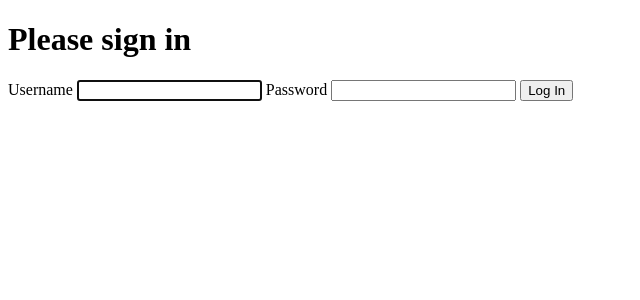
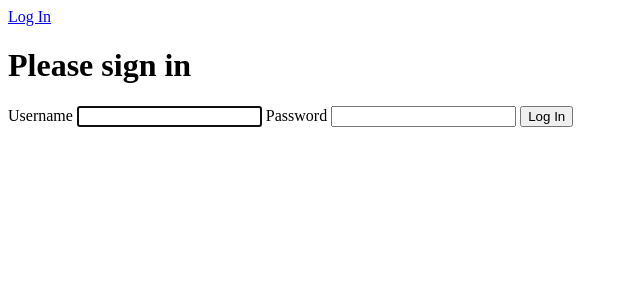
Before and after one commit to cabuki/potato-sales, a Symfony app: template templates/security/login.html.twig in a window 1280 px wide. Shown: the top 300 px of the page, without its empty margins (0-640 px from the left). Run offline with Twig, Linux system fonts and the light colour scheme; the template is opened without the code that fills it, so the values that code supplies are empty; some libraries are stand-ins or nearby versions.

Commit message:
Show the login link if the user is not logged in and not on the login page

```diff
--- a/templates/header.html.twig
+++ b/templates/header.html.twig
@@ -8,6 +8,10 @@
 </div>
 <div class="mb-3">
     {% if app.user %}
-        <a href="{{ path('logout') }}">Logout</a>
+        <a href="{{ path('logout') }}">Log Out</a>
+    {% else %}
+        {% if app.request.get('_route') != 'login' %}
+            <a href="{{ path('login') }}">Log In</a>
+        {% endif %}
     {% endif %}
 </div>
```
